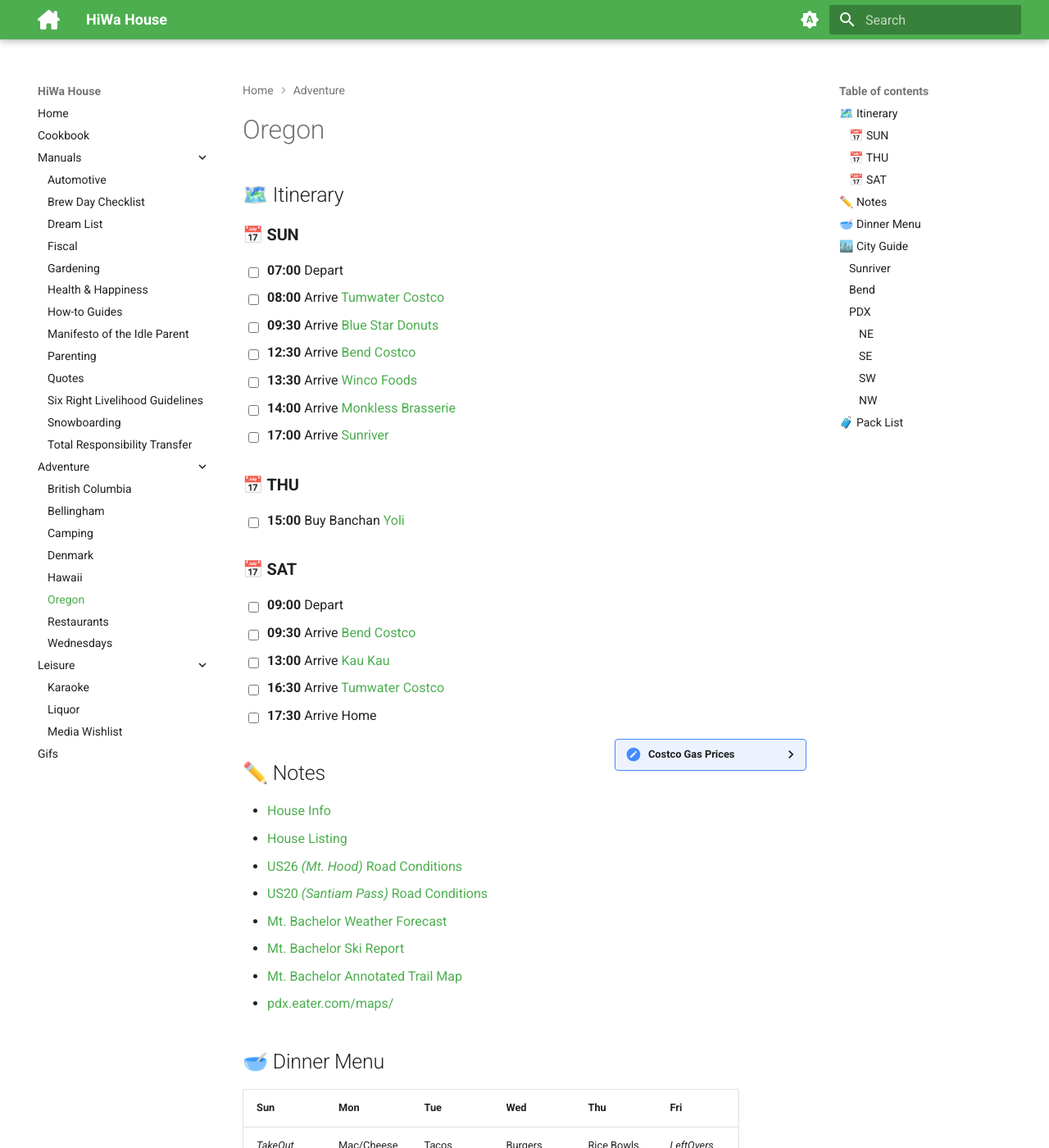
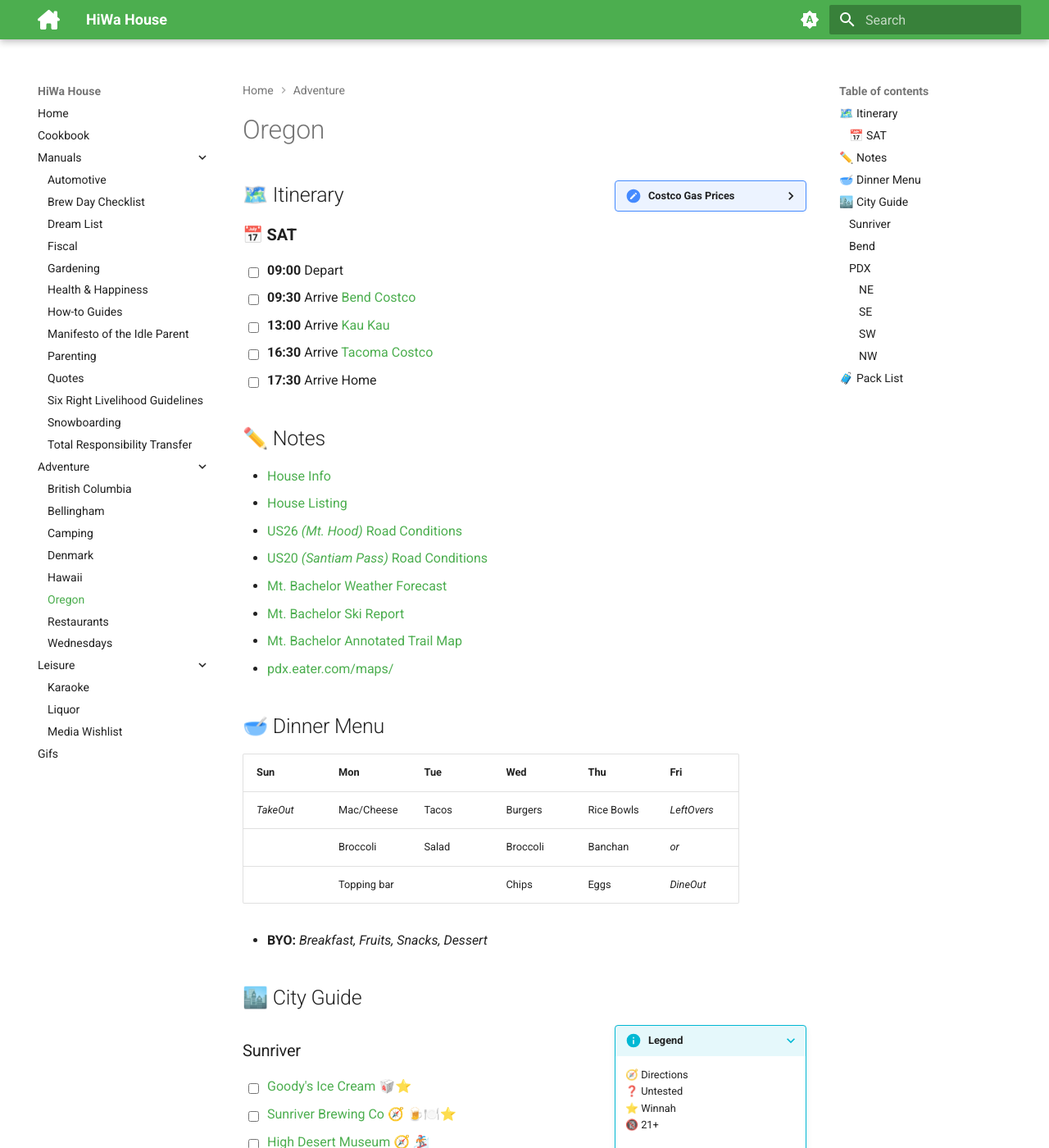
Before and after one commit to hiwa-house/teletraan, an MkDocs documentation site: the page built from docs/adventure/oregon.md, in a window 1280 px wide and 1400 px high. Shown: the whole window at 82% size. Built offline with MkDocs 1.6.1 and Material for MkDocs 9.7.7, drawn with Linux system fonts in a browser that asks for light colours; comment, search, counter and statistics services are not loaded; some of the changed text lies outside the part shown.

Commit message:
Update oregon.md

```diff
--- a/docs/adventure/oregon.md
+++ b/docs/adventure/oregon.md
@@ -1,36 +1,26 @@
 # Oregon
-
-## 🗺️ Itinerary
-### 📅 **SUN**
-- [ ]	**07:00**	Depart
-- [ ]	**08:00**	Arrive [Tumwater Costco](https://maps.apple.com/?daddr=Costco+Gas+Station,+Littlerock+Road+Southwest,+Tumwater,+WA)
-- [ ]	**09:30**	Arrive [Blue Star Donuts](https://maps.apple.com/?daddr=Blue+Star+Donuts+Pickup,+Southeast+3rd+Avenue,+Portland,+OR)
-- [ ]	**12:30**	Arrive [Bend Costco](https://maps.apple.com/?daddr=Costco+Wholesale,+Northwest+Costco+Drive,+Bend,+OR)
-- [ ]	**13:30**	Arrive [Winco Foods](https://maps.apple.com/?daddr=WinCo+Foods,+60+NE+Bend+River+Mall+Dr,+Bend,+OR+97701)
-- [ ]	**14:00**	Arrive [Monkless Brasserie](https://maps.apple.com/?daddr=Monkless+Belgian+Ales+Brasserie,+Southwest+Industrial+Way+%23202,+Bend,+OR)
-- [ ]	**17:00**	Arrive [Sunriver](https://maps.apple.com/?daddr=)
-### 📅 **THU**
-- [ ]	**15:00**	Buy Banchan	[Yoli](https://maps.apple.com/?daddr=Yoli,+1133+NW+Wall+St+%23100,+Bend,+OR+97703)
-### 📅 **SAT**
-- [ ]	**09:00**	Depart
-- [ ]	**09:30**	Arrive [Bend Costco](https://maps.apple.com/?daddr=Costco+Wholesale,+Northwest+Costco+Drive,+Bend,+OR)
-- [ ]	**13:00**	Arrive [Kau Kau](https://maps.apple.com/?daddr=Kau+Kau+PDX,+2026+NE+Alberta+St,+Portland,+OR+97211)
-- [ ]	**16:30**	Arrive [Tumwater Costco](https://maps.apple.com/?daddr=Costco+Gas+Station,+Littlerock+Road+Southwest,+Tumwater,+WA)
-- [ ]	**17:30**	Arrive Home
 
 ??? gas-pump inline end "Costco Gas Prices"
 	|City|$/gal|
 	|--------|:------:|
 	| [Kirkland](https://www.costco.com/w/-/wa/kirkland/8) | $3.83 |
-	| [Tumwater](https://www.costco.com/w/-/wa/tumwater/64) | $3.73 |
-	| [Portland](https://www.costco.com/w/-/or/portland/2) | $3.45 |
-	| [Bend](https://www.costco.com/w/-/or/bend/1696) | $3.16 |
+	| [Tacoma](https://www.costco.com/w/-/wa/tacoma/95) | $3.89 |
+	| [Tumwater](https://www.costco.com/w/-/wa/tumwater/64) | $3.87 |
+	| [Portland](https://www.costco.com/w/-/or/portland/2) | $3.52 |
+	| [Bend](https://www.costco.com/w/-/or/bend/1696) | $3.31 |
 <!--
 	| [Federal Way](https://www.costco.com/w/-/wa/federal-way/61) | $3.87 |
-	| [Tacoma](https://www.costco.com/w/-/wa/tacoma/95) | $3.85 |
 	| [Ridgefield](https://www.costco.com/w/-/wa/ridgefield/1703) | $3.83 |
 	| [Vancouver](https://www.costco.com/w/-/wa/vancouver/772) | $3.74 |
 -->
+
+## 🗺️ Itinerary
+### 📅 **SAT**
+- [ ]	**09:00**	Depart
+- [ ]	**09:30**	Arrive [Bend Costco](https://maps.apple.com/?daddr=Costco+Wholesale,+Northwest+Costco+Drive,+Bend,+OR)
+- [ ]	**13:00**	Arrive [Kau Kau](https://maps.apple.com/?daddr=Kau+Kau+PDX,+2026+NE+Alberta+St,+Portland,+OR+97211)
+- [ ]	**16:30**	Arrive [Tacoma Costco](https://maps.apple.com/?daddr=Costco+Gas+Station,+2219+S+37th+St,+Tacoma,+WA+98409)
+- [ ]	**17:30**	Arrive Home
 
 ## ✏️ Notes
 
```
Also changed, not shown: other parts of docs/adventure/oregon.md (+15 -2 lines).
